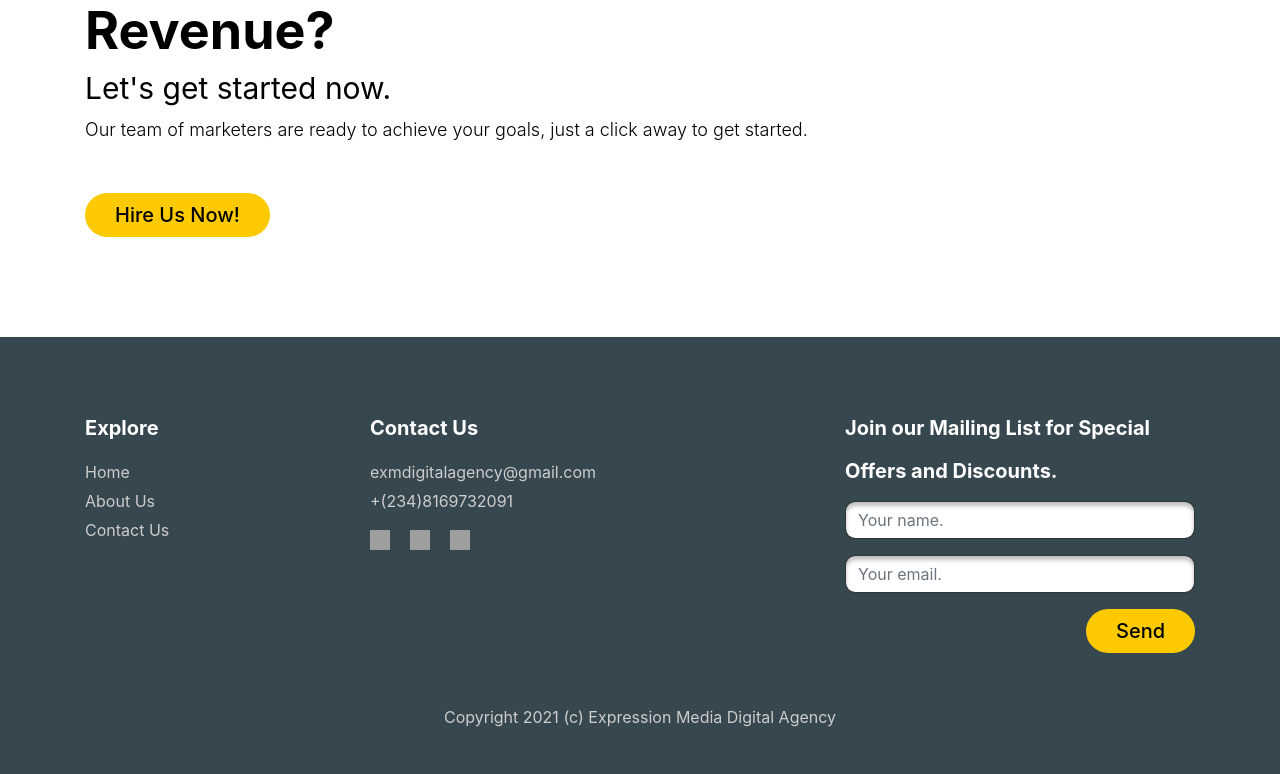
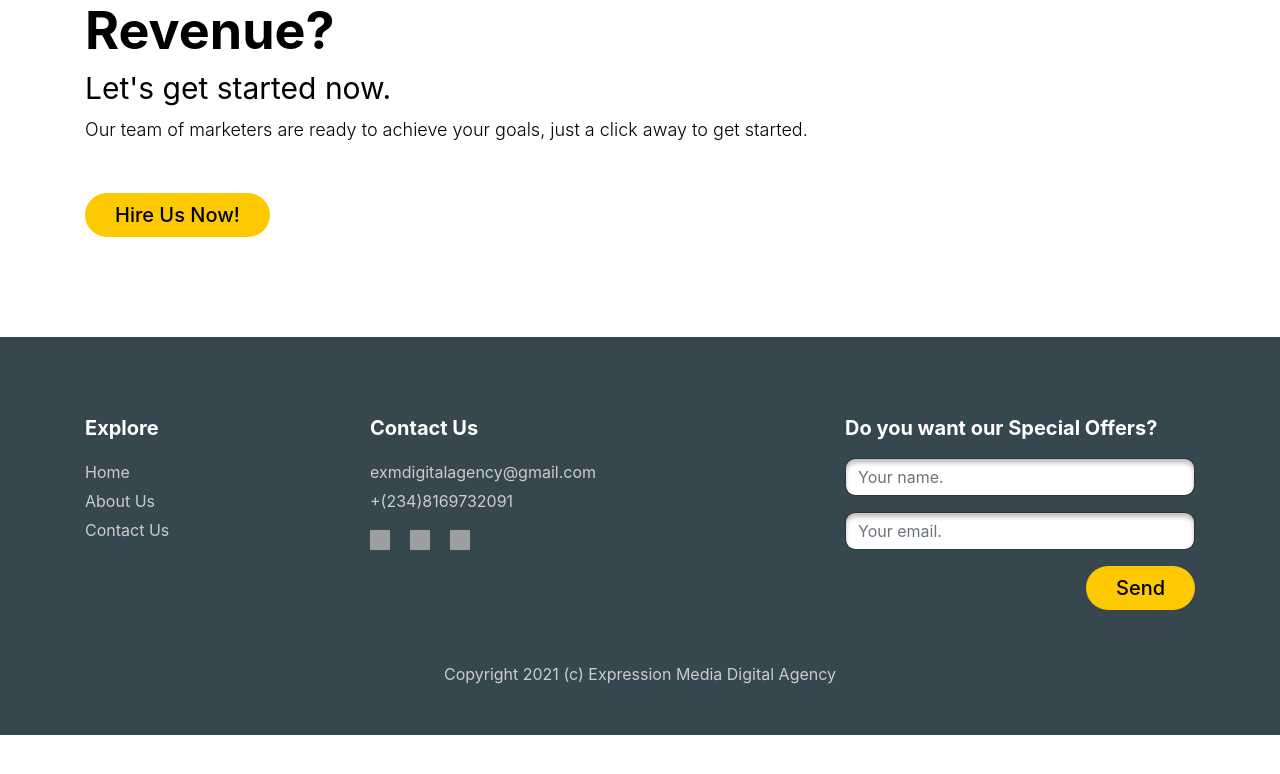
Before and after one commit to expression-media-digital-agency/exm-site-updateone, a Next.js app: page / in a window 1280 px wide. Shown: the part 3051-3825 px from the top of the page. After the commit the page ends 3786 px from the top, so only its background shows below. Built offline with nearby package versions, Linux system fonts and the light colour scheme; grey boxes are pictures that could not be loaded; a web font is replaced by a local one.

Commit message:
update13

```diff
--- a/components/Footer/Footer.js
+++ b/components/Footer/Footer.js
@@ -50,7 +50,7 @@ const Footer = () =>  (
                         <div className="col-sm-2"></div>
 
                         <div className="col-sm-4">
-                            <h3 className="footer-heading">Join our Mailing List for Special Offers and Discounts.</h3>
+                            <h3 className="footer-heading">Do you want our Special Offers?</h3>
                             <FooterForm/>
                         </div>
                     </div>
```
